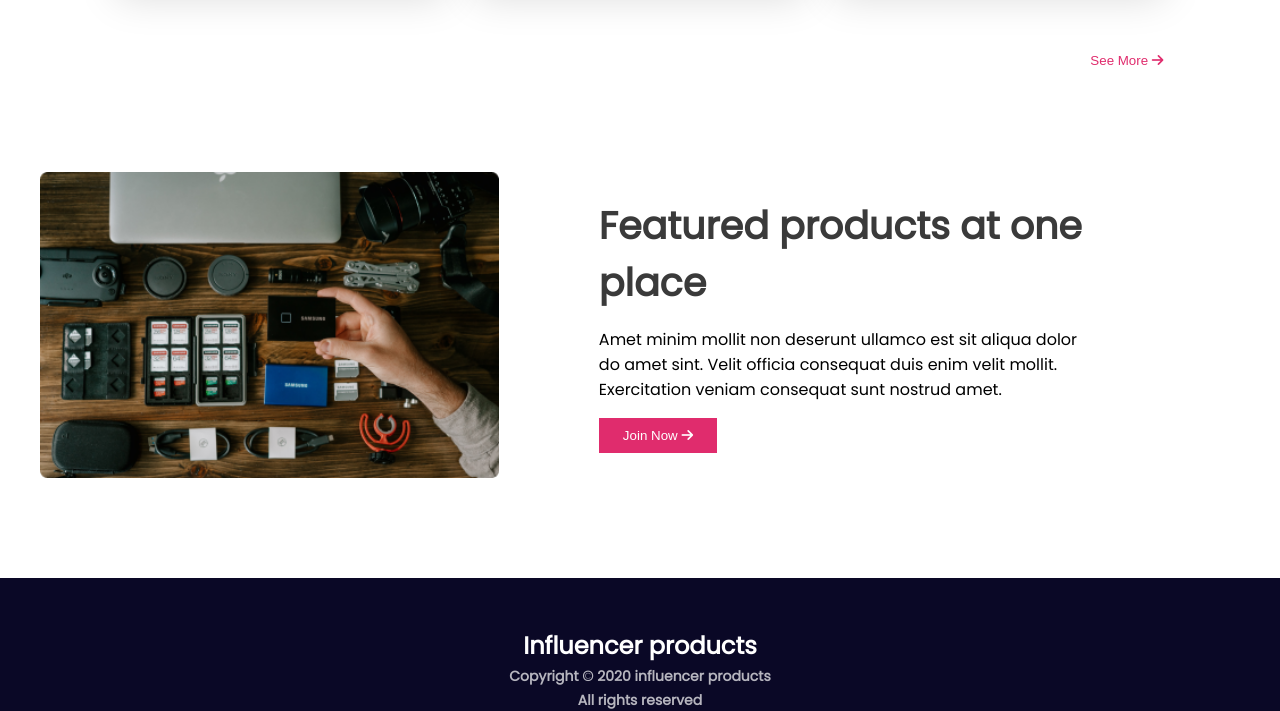
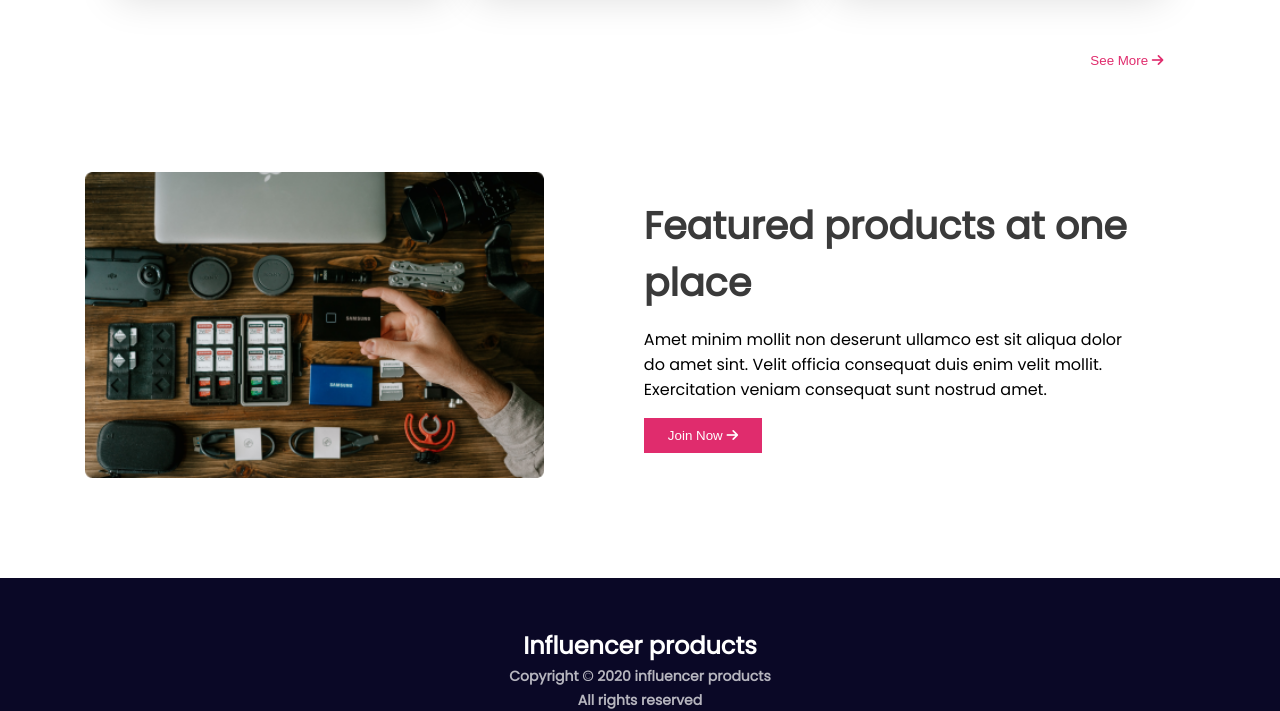
Before and after one commit to rahim-jsr/influencer-gear-css, a plain HTML site: page index.html in a window 1280 px wide. Shown: the part 2467-3178 px from the top of the page. Drawn offline with Linux system fonts and the light colour scheme.

Commit message:
fixed margin essue

```diff
--- a/styles/style.css
+++ b/styles/style.css
@@ -179,6 +179,7 @@ header {
 /* popular collection styles end  */
 /* Featured Products styles start  */
 .featured-products {
+  padding: 100px 0;
   max-width: 1110px;
   width: 100%;
   display: flex;
@@ -186,7 +187,6 @@ header {
   align-items: center;
   gap: 100px;
   margin: 0 auto;
-  margin: 100px 0;
 }
 .featured-products p {
   width: 500px;
```
